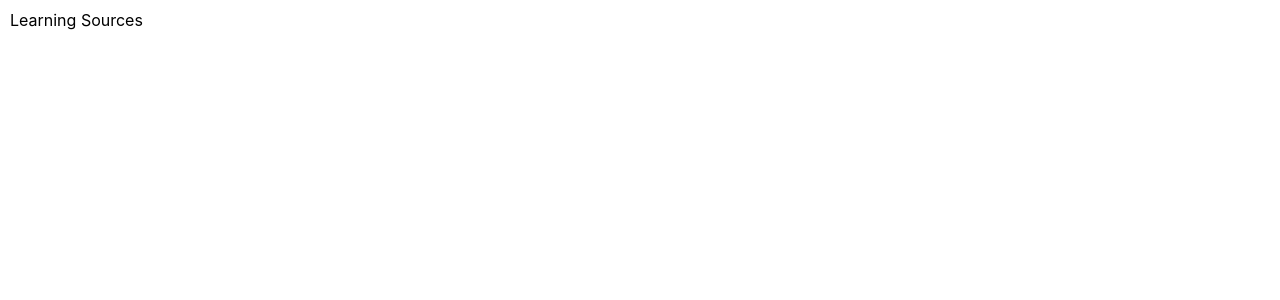
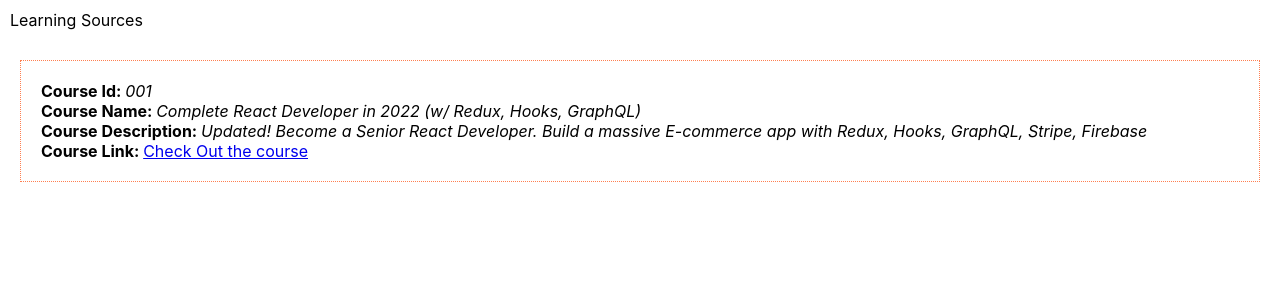
Before and after one commit to Kuldeep-Kumar-Sharma/hacktoberfest-learning-challenge, a React (Create React App) app: page / in a window 1280 px wide. Shown: the top 300 px of the page. Built offline with nearby package versions, Linux system fonts and the light colour scheme.

Commit message:
Added Read me and created my choice of course

```diff
--- /dev/null
+++ b/public/data.json
@@ -0,0 +1,10 @@
+{
+    "data": [
+        {
+            "courseId": "001",
+            "courseName": "Complete React Developer in 2022 (w/ Redux, Hooks, GraphQL)",
+            "courseDescription": "Updated! Become a Senior React Developer. Build a massive E-commerce app with Redux, Hooks, GraphQL, Stripe, Firebase",
+            "courseLink": "https://www.udemy.com/course/complete-react-developer-zero-to-mastery/learn/lecture/30554074#overview"
+        }
+    ]
+}
--- a/src/App.css
+++ b/src/App.css
@@ -1,7 +1,28 @@
 .container {
   display: flex; /* or inline-flex */
+  flex-flow: column;
 }
 
 .header {
   padding: 10px;
 }
+
+.main {
+  padding: 20px;
+  flex-flow: column wrap;
+}
+
+.card {
+  border: 1px;
+  border-color: coral;
+  border-style: dotted;
+  padding: 20px;
+}
+
+.col {
+  flex-flow: column wrap;
+}
+
+.row {
+  flex-flow: row wrap;
+}
--- a/src/App.js
+++ b/src/App.js
@@ -1,11 +1,45 @@
+import { useEffect, useState } from 'react';
 import './App.css';
 
 function App() {
+  const [data, setData] = useState();
+  useEffect(() => {
+    fetch("./data.json")
+      .then(function (response) {
+        return response.json();
+      })
+      .then(function (data) {
+        console.log(data)
+        setData(data.data);
+      });
+  }, []);
+
   return (
     <div className="container">
-      <header className="header">
-        Learning Sources
-      </header>
+      <header className="header">Learning Sources</header>
+      <div className="main">
+        {data &&
+          data.map((course) => (
+            <div class="col card">
+              <div class="row">
+                <b>Course Id: </b>
+                <i> {course.courseId}</i>
+              </div>
+              <div class="row">
+                <b>Course Name: </b>
+                <i> {course.courseName}</i>
+              </div>
+              <div class="row">
+                <b>Course Description: </b>
+                <i> {course.courseDescription}</i>
+              </div>
+              <div class="row">
+                <b>Course Link: </b>
+                <a href={course.courseLink}> Check Out the course</a>
+              </div>
+            </div>
+          ))}
+      </div>
     </div>
   );
 }
```
Also changed, not shown: hacktober-logo.png (added), 1 other file (tests, documents, lock files or other folders).
